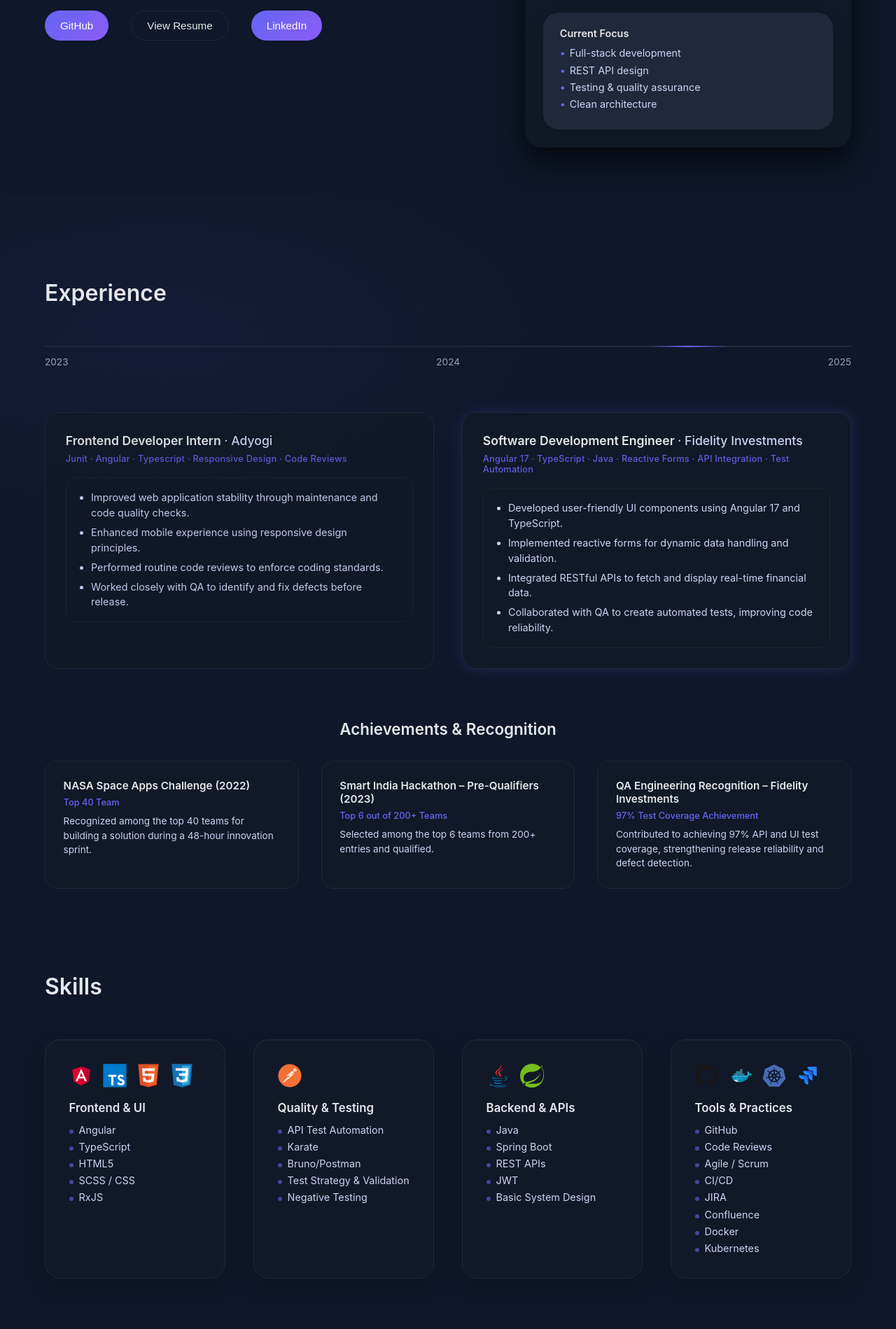
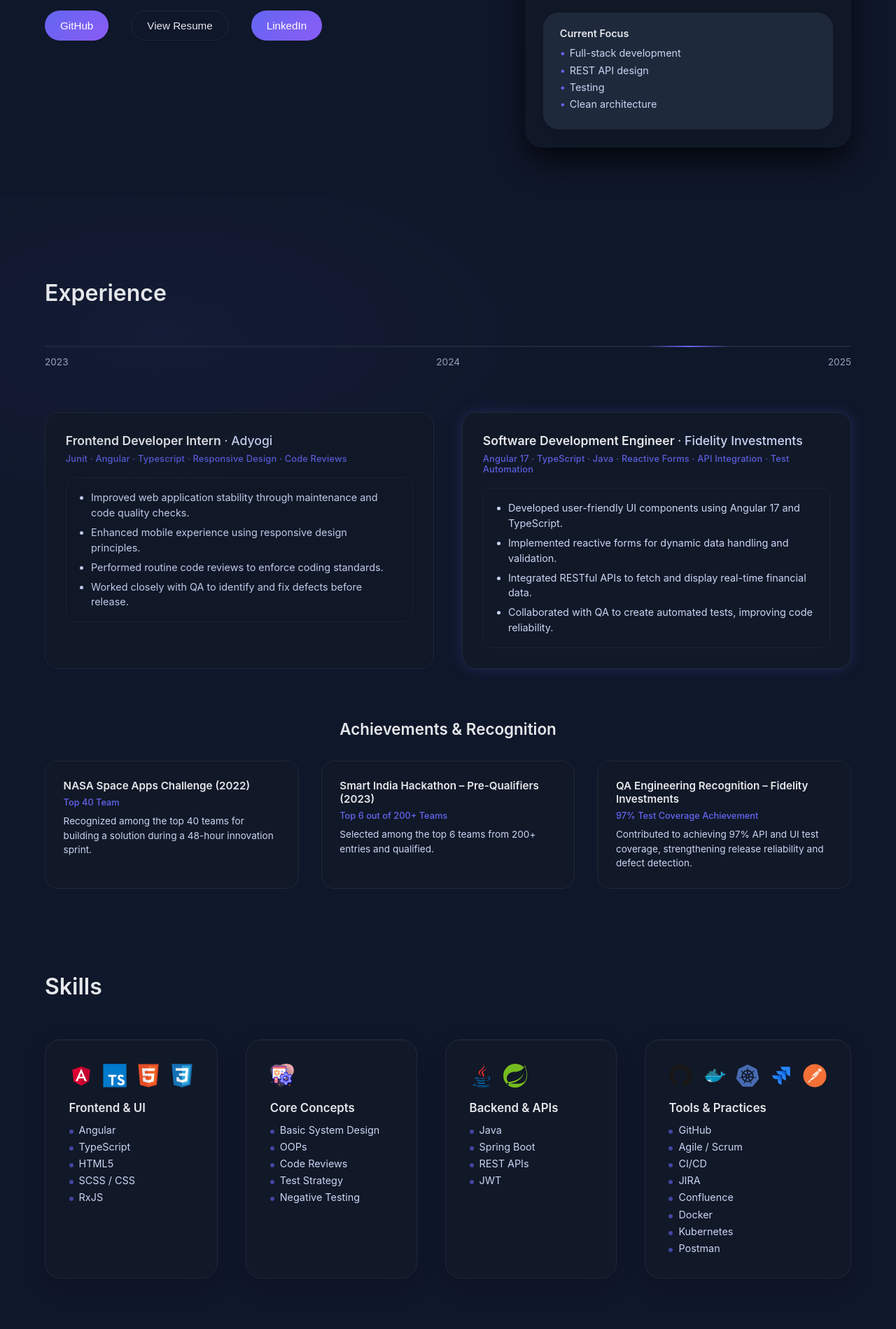
Before and after one commit to abinashkm/Portfolio_Personal, an Angular app: page / in a window 1280 px wide. Shown: the part 521-2420 px from the top of the page at 70% size. Built offline with nearby package versions, Linux system fonts and the light colour scheme.

Commit message:
removed QA skill section.

```diff
--- a/src/app/core/footer/footer.component.html
+++ b/src/app/core/footer/footer.component.html
@@ -14,7 +14,7 @@
     <div class="footer-meta">
       <span>© 2026 Abinash Mohanty</span>
       <span class="dot">•</span>
-      <span>Frontend Engineer</span>
+      <span>Full Stack Engineer</span>
     </div>
 
     <div class="footer-tech">
--- a/src/app/sections/hero/hero.component.html
+++ b/src/app/sections/hero/hero.component.html
@@ -65,7 +65,7 @@
           <ul>
             <li>Full-stack development</li>
             <li>REST API design</li>
-            <li>Testing & quality assurance</li>
+            <li>Testing</li>
             <li>Clean architecture</li>
           </ul>
         </div>
--- a/src/app/sections/skills/skills.component.html
+++ b/src/app/sections/skills/skills.component.html
@@ -28,16 +28,16 @@
       <!-- QA -->
       <div class="skill-card" data-animate>
         <div class="skill-header">
-          <img src="/Postman.svg" alt="Testing" />
+          <img src = "/settings.png" alt = "System Design"/>
         </div>
 
-        <h3 class="skill-title">Quality & Testing</h3>
+        <h3 class="skill-title">Core Concepts</h3>
 
         <ul class="skill-list">
-          <li>API Test Automation</li>
-          <li>Karate</li>
-          <li>Bruno/Postman</li>
-          <li>Test Strategy & Validation</li>
+          <li>Basic System Design</li>
+          <li>OOPs</li>
+          <li>Code Reviews</li>
+          <li>Test Strategy</li>
           <li>Negative Testing</li>
         </ul>
       </div>
@@ -56,8 +56,6 @@
           <li>Spring Boot</li>
           <li>REST APIs</li>
           <li>JWT</li>
-          <li>Basic System Design</li>
-
         </ul>
       </div>
 
@@ -68,19 +66,20 @@
             <img src="/Docker.svg" alt="Docker" />
             <img src="/Kubernetes.svg" alt="Kubernetes" />
             <img src="/Jira.svg" alt="Jira" />
+            <img src="/Postman.svg" alt="Testing" />
         </div>
 
         <h3 class="skill-title">Tools & Practices</h3>
 
         <ul class="skill-list">
           <li>GitHub</li>
-          <li>Code Reviews</li>
           <li>Agile / Scrum</li>
           <li>CI/CD</li>
           <li>JIRA</li>
           <li>Confluence</li>
           <li>Docker</li>
           <li>Kubernetes</li>
+          <li>Postman</li>
         </ul>
       </div>
 
```
Also changed, not shown: public/settings.png (added), 1 other file (tests, documents, lock files or other folders).
